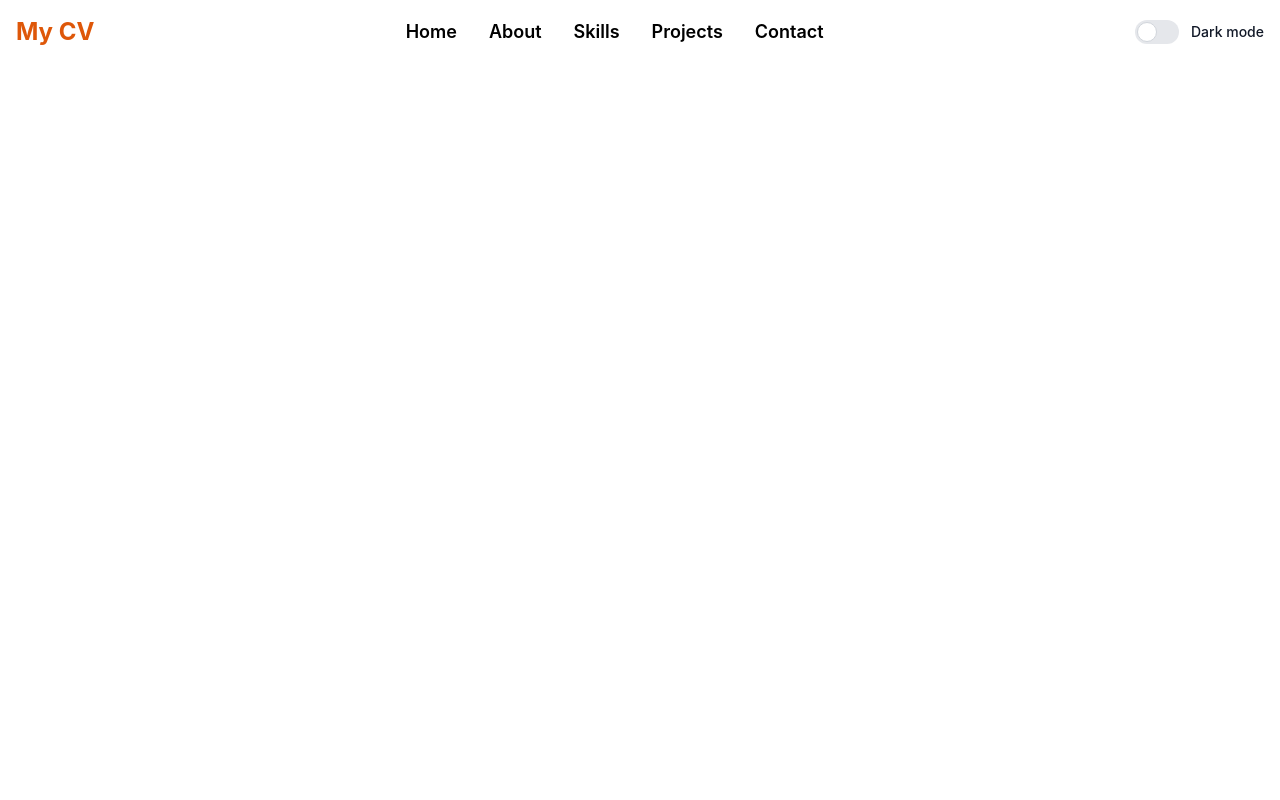
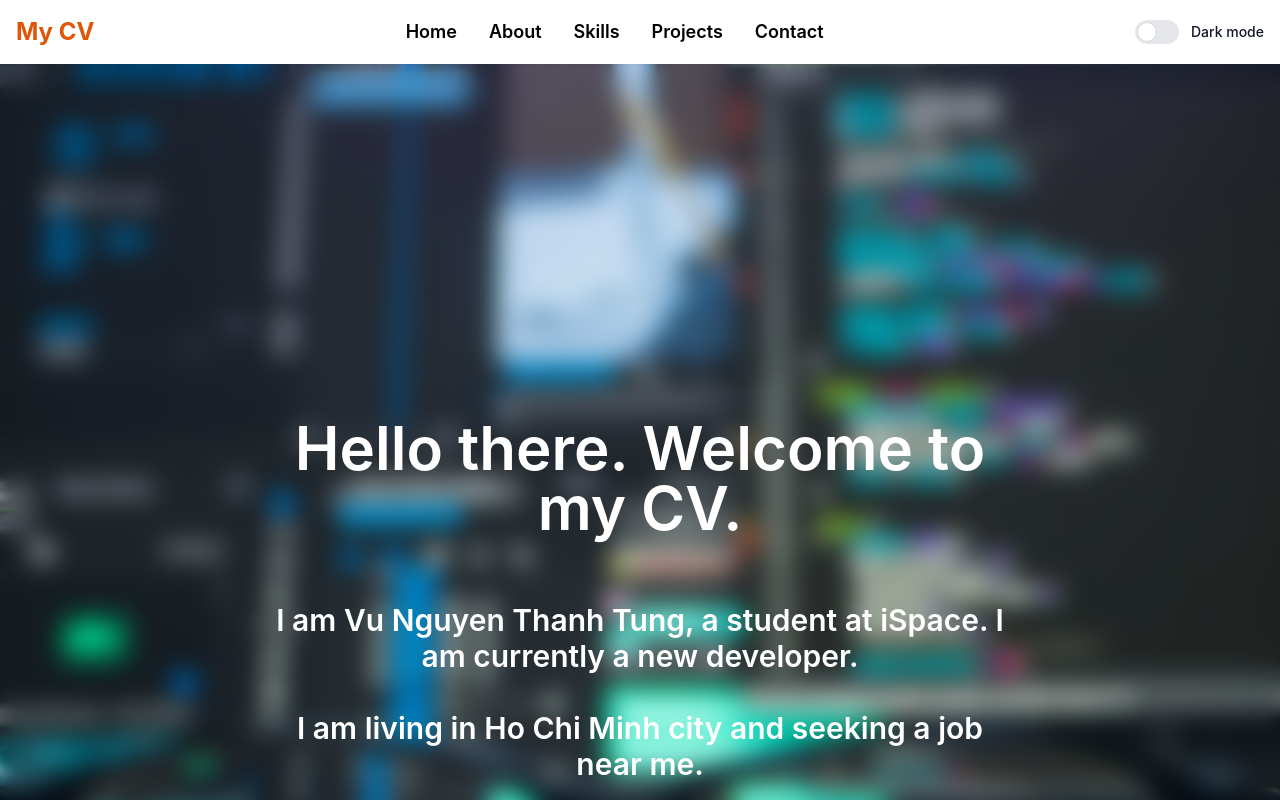
Before and after one commit to Tung10022001/ReactCV, a React (Create React App) app: page / in a window 1280 px wide. Shown: the top 800 px of the page. Built offline with nearby package versions, Linux system fonts and the light colour scheme.

Commit message:
fix deploy images

```diff
--- a/src/Main.jsx
+++ b/src/Main.jsx
@@ -7,7 +7,7 @@ export default function Main() {
     <div
       className="grow bg-cover pt-16 bg-center relative"
       style={{
-        backgroundImage: `url(${process.env.PUBLIC_URL} + '/dev.jpeg')`,
+        backgroundImage: `url(${process.env.PUBLIC_URL}/dev.jpeg)`,
       }}
     >
       <div className="absolute w-full h-full top-0 left-0 flex items-center justify-center backdrop-blur-md">
```
